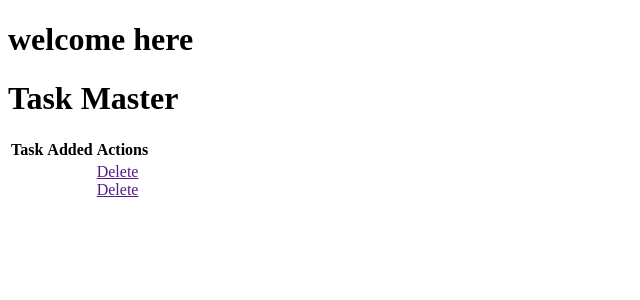
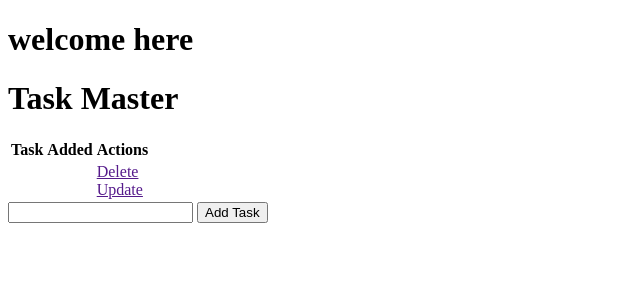
Before and after one commit to TopCode111/Flask-Docker, a Flask app: page / in a window 1280 px wide. Shown: the top 300 px of the page, without its empty margins (0-640 px from the left). Run offline with Flask 2, Linux system fonts and the light colour scheme.

Commit message:
update templates

```diff
--- a/app.py
+++ b/app.py
@@ -16,7 +16,7 @@ class Todo(db.Model):
         return '<Task %r>' % self.id
 
 
-@app.route('/')
+@app.route('/', methods=['POST', 'GET'])
 def index():
     return render_template('index.html')
 if __name__=="__main__":
--- a/templates/index.html
+++ b/templates/index.html
@@ -5,7 +5,7 @@
 {% endblock %}
 
 {% block body %}
-<div>
+<div class="content">
     <h1>Task Master</h1>
     <table>
         <tr>
@@ -19,9 +19,13 @@
             <td></td>
             <td>
                 <a href = "">Delete</a><br>
-                <a href = "">Delete</a>
+                <a href = "">Update</a>
             </td>
         </tr>
     </table>
+    <form action="/" method="POST">
+        <input type="text" name="content" id="content">
+        <input type="submit" value="Add Task">
+    </form>
 </div>
 {% endblock %}
```
